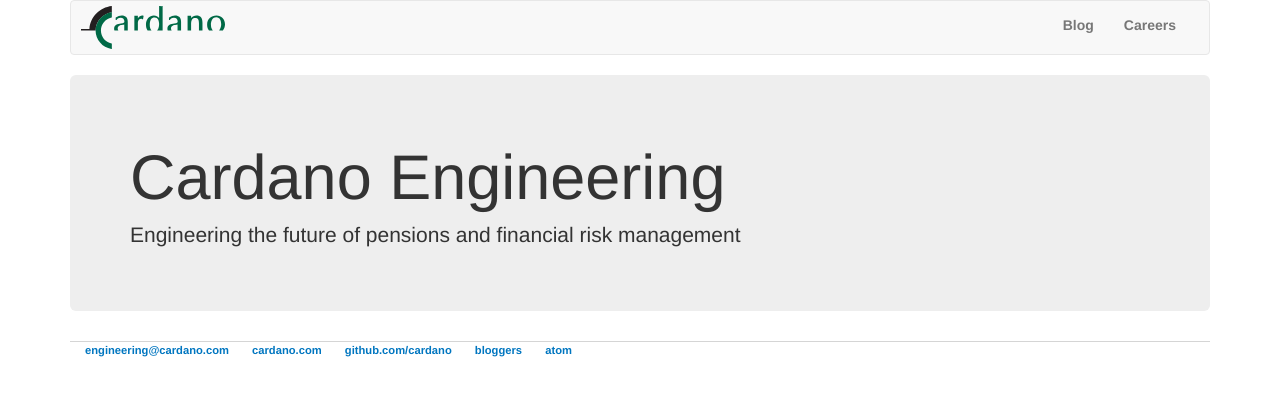
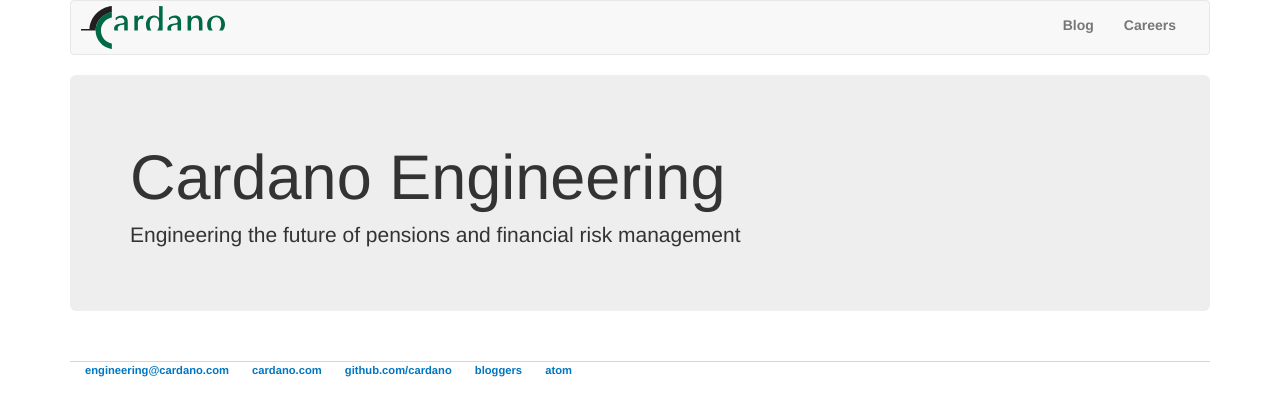
Before and after one commit to ronlawrence/cardano.github.io, a Jekyll site: the page built from index.html, in a window 1280 px wide. Shown: the top 416 px of the page. Built offline with Jekyll 4.4.1, drawn with Linux system fonts in a browser that asks for light colours; nearby versions of some CDN libraries.

Commit message:
Converting to scss

```diff
--- a/_config.yml
+++ b/_config.yml
@@ -5,7 +5,9 @@
   same with their organisation.
 url: https://cardano.github.io
 email: engineering@cardano.com
+
 markdown: kramdown
 permalink: /blog/:year/:month/:day/:title
 exclude: [docs/, lib/, scripts/]
+
 port: 4001
--- a/assets/css/main.css
+++ /dev/null
@@ -1,71 +0,0 @@
-
-header img {
-    height: 2.4em;
-}
-
-nav ul, footer ul {
-    /*font-family:'Helvetica', 'Arial', 'Sans-Serif';*/
-    padding: 0px;
-    list-style: none;
-    font-weight: bold;
-}
-
-footer ul li {
-    display: inline;
-    margin-right: 20px;
-}
-
-.navbar-nav {
-    margin-top: -1px;
-    margin-right: 20px;
-}
-.navbar-brand {
-    padding: 5px 0 5px 10px;
-    height: auto;
-}
-
-a {
-    text-decoration: none;
-    color: #0076c0;
-}
-a:hover {
-    text-decoration: underline;
-}
-h1 {
-    font-size: 3em;
-    font-family:'Helvetica', 'Arial', 'Sans-Serif';
-}
-.content li>p {
-    font-size: 1em;
-    line-height: 1.2em;
-    color: #333;
-}
-
-.content li, p {
-    font-size: 1.5em;
-    line-height: 1.2em;
-    color: #333;
-}
-
-footer #line {
-    border-top: 1px solid #d5d5d5;
-}
-
-footer ul {
-    margin-left: 15px;
-    font-size: .8em;
-}
-
-ul.posts {
-    margin: 1em auto 2.0em;
-    font-size: 1.5em;
-}
-
-ul.posts li {
-    list-style: none;
-    margin-bottom: .25em;
-}
-
-.post {
-    margin-bottom: 2.0em;
-}
--- /dev/null
+++ b/assets/css/main.scss
@@ -0,0 +1,93 @@
+---
+---
+
+header {
+  img {
+    height: 2.4em;
+  }
+}
+
+nav {
+  ul {
+    /*font-family:'Helvetica', 'Arial', 'Sans-Serif';*/
+    padding: 0px;
+    list-style: none;
+    font-weight: bold;
+  }
+}
+
+footer {
+  margin-top: 20px;
+  ul {
+    /*font-family:'Helvetica', 'Arial', 'Sans-Serif';*/
+    padding: 0px;
+    list-style: none;
+    font-weight: bold;
+    margin-left: 15px;
+    font-size: .8em;
+  }
+  li {
+    display: inline;
+    margin-right: 20px;
+  }
+  #line {
+    border-top: 1px solid #d5d5d5;
+  }
+}
+
+.navbar-nav {
+  margin-top: -1px;
+  margin-right: 20px;
+}
+.navbar-brand {
+  padding: 5px 0 5px 10px;
+  height: auto;
+}
+
+a {
+  text-decoration: none;
+  color: #0076c0;
+  &:hover {
+      text-decoration: underline;
+  }
+}
+
+h1 {
+    font-size: 3em;
+    font-family:'Helvetica', 'Arial', 'Sans-Serif';
+}
+
+.content {
+  li>p {
+    font-size: 1em;
+    line-height: 1.2em;
+    color: #333;
+  }
+  li, p {
+      font-size: 1.5em;
+      line-height: 1.2em;
+      color: #333;
+  }
+}
+
+ul.posts {
+    margin: 1em auto 2.0em;
+    font-size: 1.5em;
+  posts li {
+    list-style: none;
+    margin-bottom: .25em;
+  }
+}
+
+.post {
+    margin-bottom: 2.0em;
+}
+
+/*.fill-screen {
+    background-size: cover;
+    background-position: center;
+}*/
+.img-responsive {
+    margin: 0px auto;
+    box-shadow: rgba(0,0,0,0.5) 10px 10px 60px;
+}
```
Also changed, not shown: jsconfig.json (added, +12 -0 lines), 1 other file.
